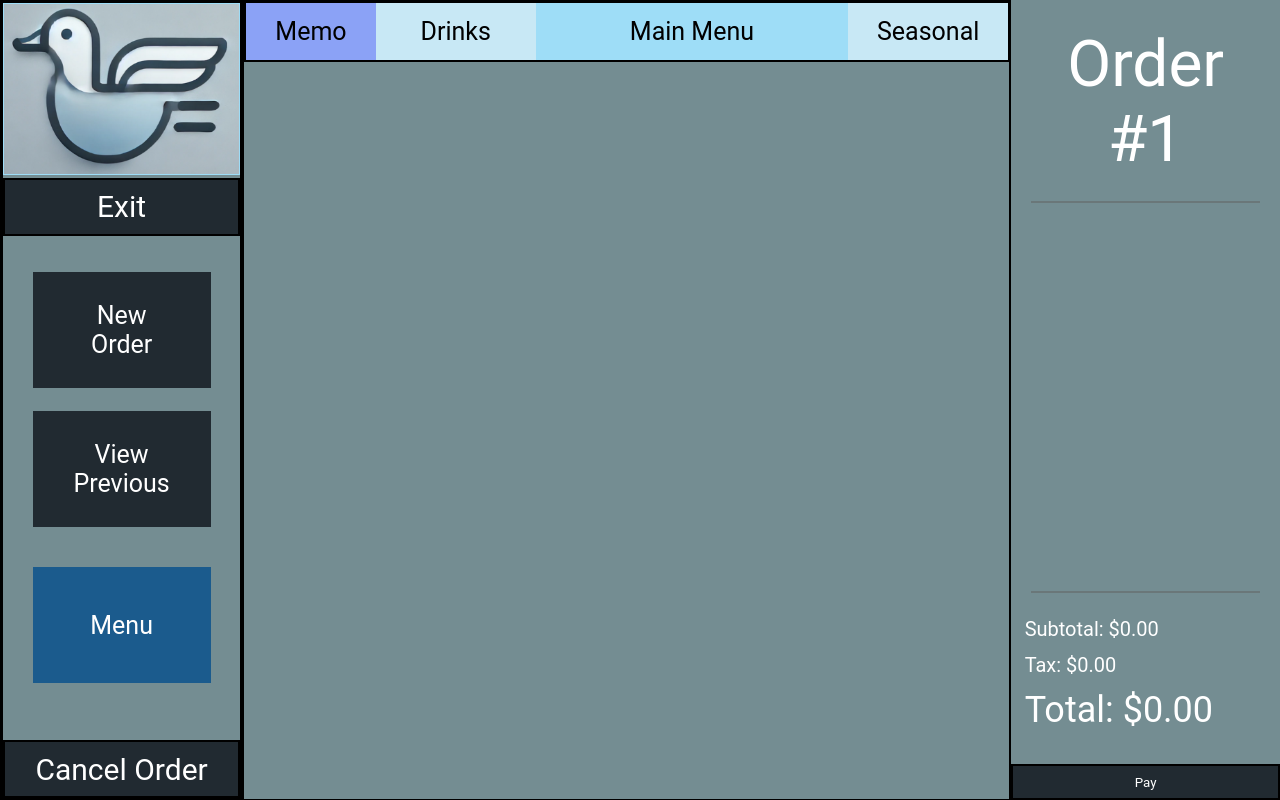
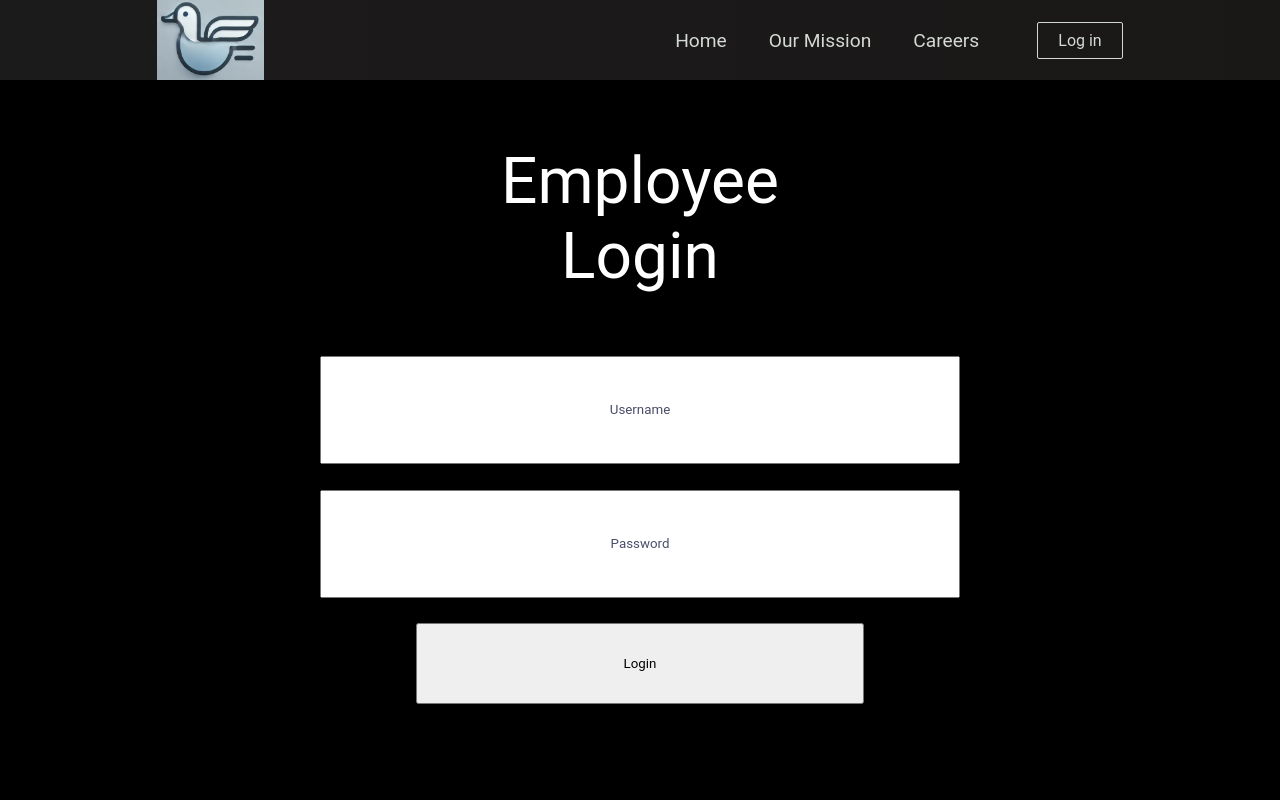
Before and after one commit to CSCE331-Fall2024/PekingsV2, a React (Vite) app in the folder frontend/: page /sign-up in a window 1280 px wide. Built offline with nearby package versions, Linux system fonts and the light colour scheme; no server answers.

Commit message:
Login buttons functioning, implemented logout for cashier and manager. CSS on manager logo image needs fixing due to change to button. Must remove navbar when loading cashier or manager.

```diff
--- a/frontend/src/App.jsx
+++ b/frontend/src/App.jsx
@@ -5,6 +5,7 @@ import { BrowserRouter as Router, Routes, Route } from 'react-router-dom';
 import Home from './components/pages/Home';
 import Career from './components/pages/Careers';
 import Mission from './components/pages/Mission';
+import LogIn from './components/pages/LogIn';
 
 
 const App = () => {
@@ -16,6 +17,7 @@ const App = () => {
           <Route path="/" element={<Home />} />
           <Route path="/Mission" element={<Mission />} />
           <Route path="/Careers" element={<Career />} />
+          <Route path="/sign-up" element={<LogIn />} /> {/* No idea where the sign-up path comes from*/}
         </Routes>
       </Router>
     </>
--- a/frontend/src/Cashier.jsx
+++ b/frontend/src/Cashier.jsx
@@ -15,7 +15,7 @@ function createOrder(orderID) {
     };
 }
 
-const ButtonScreen = () => {
+const Cashier = ({logout}) => {
     const [orderNum, setOrderNum] = useState(1);
     const [screens, setScreens] = useState([createOrder(1)]); // Track screens created
     const [activeScreenIndex, setActiveScreenIndex] = useState(0); // Index of the currently active screen
@@ -75,8 +75,6 @@ const ButtonScreen = () => {
         }
     }
 
-    // console.log(processOrder[activeScreenIndex]);
-
 
     return (
         <div>
@@ -84,7 +82,7 @@ const ButtonScreen = () => {
                 {screens.map((order, index) => (
                     <div className="cashierScreen" key={index} style={{display: index === activeScreenIndex ? 'flex' : 'none'}}>
                         {/*<button onClick={() => console.log(order.status)}/>*/}
-                        <LeftRect centerChange={handleCenterChange} addScreen={addScreen} handleCancel={handleCancel}/>
+                        <LeftRect logout={logout} centerChange={handleCenterChange} addScreen={addScreen} handleCancel={handleCancel}/>
                         <CenterScreen center={order.currentCenter}
                                       order = {order}
                                       centerChange={handleCenterChange}
@@ -107,4 +105,4 @@ const ButtonScreen = () => {
     );
 };
 
-export default ButtonScreen;
+export default Cashier;
--- a/frontend/src/Display.jsx
+++ b/frontend/src/Display.jsx
@@ -4,12 +4,12 @@ import Manager from './Manager';
 import './Display.css';
 /*comment*/
 
-function Display() {
+function Display({logout}) {
     const [selectedSection, setSelectedSection] = useState('Inventory');
     return (
 
         <div className="display-container">
-            <Sidebar onSelect={setSelectedSection}/>
+            <Sidebar logout={logout} onSelect={setSelectedSection}/>
             <Manager selectedSection={selectedSection}/>
         </div>
 
--- a/frontend/src/Sidebar.jsx
+++ b/frontend/src/Sidebar.jsx
@@ -1,11 +1,13 @@
 import React from 'react';
 import './Sidebar.css';
 /*added comment*/
-function Sidebar({ onSelect }) {
+function Sidebar({ logout, onSelect }) {
     return (
         <div className="sidebar">
 
-            <img src = "/images/pekingslogo.png" alt = "PeKing Duck Logo" className = "logo"/>
+            <button onClick={() => logout()}>
+                <img src="/images/pekingslogo.png" alt="PeKing Duck Logo" className="logo"/>
+            </button>
 
             <button onClick={() => onSelect('Inventory')}>Inventory</button>
             <button onClick={() => onSelect('Menu Items')}>Menu Items</button>
--- a/frontend/src/components/cashier/LeftPane.jsx
+++ b/frontend/src/components/cashier/LeftPane.jsx
@@ -1,10 +1,10 @@
 import React from 'react';
 import './LeftPane.css';
 
-function LeftRect({ centerChange, addScreen , handleCancel}) {
+function LeftRect({ logout, centerChange, addScreen , handleCancel}) {
     return (
         <div className="leftRectangle">
-            <button className="logo-cash">
+            <button className="logo-cash" onClick={() => logout()}>
                 <img className="logoButton" src="/images/pekingslogo.png" alt="Logo" />
             </button>
             <button className="exit">Exit</button>
--- /dev/null
+++ b/frontend/src/components/pages/LogIn.css
@@ -0,0 +1,48 @@
+.login-screen{
+    width: 100vw;
+    height: 90vh;
+    display: block;
+    background-color: black;
+}
+
+.title-container-login {
+    width: 100%;
+    height: 25%;
+    /*background-color: black;*/
+    display: flex;          /* Enable flexbox */
+    justify-content: center; /* Center horizontally */
+    /*align-items: center;     !* Center vertically *!*/
+}
+
+.title {
+    text-align: center;   /* Center text within the title */
+    font-size: 400%;
+    margin-top: 5%;
+    color: white;
+}
+
+.login-information-container{
+    width: 100%;
+    height: 75%;
+    /*background-color: black;*/
+    display: flex;
+    flex-direction: column;
+    justify-content: center;
+    align-items: center;
+    color: white;
+    /*gap: 5%;*/
+}
+
+.login-information-container input{
+    width: 50%;
+    height: 20%;
+    text-align: center;
+    margin-bottom: 2%;
+}
+
+.login-information-container button{
+    width: 35%;
+    height: 15%;
+    /*padding-top: 5%;*/
+    text-align: center;
+}
--- /dev/null
+++ b/frontend/src/components/pages/LogIn.jsx
@@ -0,0 +1,145 @@
+import React, { useState } from 'react';
+import './LogIn.css';
+
+import Cashier from '../../Cashier.jsx'
+import Display from '../../Display.jsx'
+
+const employees = [
+    {
+        "id": 1,
+        "username": "ThomasC",
+        "pass": "CC137",
+        "email": null,
+        "position": "employee",
+        "lastClockin": "00:00:00",
+        "isClockedin": false,
+        "pin": null
+    },
+    {
+        "id": 5,
+        "username": "NathanM",
+        "pass": "yourboi",
+        "email": null,
+        "position": "employee",
+        "lastClockin": "00:00:00",
+        "isClockedin": false,
+        "pin": null
+    },
+    {
+        "id": 2,
+        "username": "Fabio",
+        "pass": "thebatcave",
+        "email": null,
+        "position": "employee",
+        "lastClockin": "17:57:46.214",
+        "isClockedin": true,
+        "pin": null
+    },
+    {
+        "id": 4,
+        "username": "NathanL",
+        "pass": "meltmyeyes",
+        "email": null,
+        "position": "employee",
+        "lastClockin": "00:00:00",
+        "isClockedin": true,
+        "pin": null
+    },
+    {
+        "id": 6,
+        "username": "Yasuo",
+        "pass": "hasagi",
+        "email": null,
+        "position": "manager",
+        "lastClockin": "00:00:00",
+        "isClockedin": false,
+        "pin": null
+    },
+    {
+        "id": 3,
+        "username": "Germ",
+        "pass": "Machamp",
+        "email": null,
+        "position": "employee",
+        "lastClockin": "17:28:26.18",
+        "isClockedin": false,
+        "pin": null
+    }
+]
+
+function LogIn(){
+    // State to hold username and password input values
+    const [username, setUsername] = useState('');
+    const [password, setPassword] = useState('');
+
+    const [currentScreen, setCurrentScreen] = useState('login');
+
+    function logout(){
+        setCurrentScreen('login');
+    }
+
+    // Handler for form submission (for simplicity, just logging the values)
+    const handleLogin = () => {
+        for(let i = 0; i < employees.length; i++){
+            if( (employees[i].username.toLowerCase() === username.toLowerCase()) && (employees[i].pass === password) ){
+                console.log(employees[i].position);
+                if(employees[i].position === "employee"){
+                    setCurrentScreen('employee');
+                }else if(employees[i].position === "manager"){
+                    setCurrentScreen('manager');
+                }else{
+                    console.log(employees[i].position);
+                }
+                break;
+            }
+
+            if(i === employees.length - 1){
+                alert('Login credentials not recognized, please try again.');
+            }
+        }
+
+        // In a real scenario, you'd likely send this data to a server for authentication
+        setUsername("");
+        setPassword("");
+    };
+
+    return (
+        <div>
+            {currentScreen === 'login' && (
+                <div className="login-screen">
+                    <div className="title-container-login">
+                        <div className="title">Employee<br/>Login</div>
+                    </div>
+
+                    <div className="login-information-container">
+                        <input
+                            type="text"
+                            placeholder="Username"
+                            value={username}
+                            onChange={(e) => setUsername(e.target.value)}
+                            required
+                        />
+                        <input
+                            type="password"
+                            placeholder="Password"
+                            value={password}
+                            onChange={(e) => setPassword(e.target.value)}
+                            required
+                        />
+                        <button type="submit" onClick={() => handleLogin()}>Login</button>
+                    </div>
+                </div>
+            )}
+
+            {currentScreen === 'employee' && (
+                <Cashier logout={logout} />
+            )}
+
+            {currentScreen === 'manager' && (
+                <Display logout={logout} />
+            )}
+        </div>
+    );
+}
+
+export default LogIn;
--- a/frontend/src/main.jsx
+++ b/frontend/src/main.jsx
@@ -9,8 +9,8 @@ import Cashier from './Cashier.jsx'
 
 createRoot(document.getElementById('root')).render(
     <StrictMode>
-        {/*<App/>*/}
-        <Cashier/>
+        <App/>
+        {/*<Cashier/>*/}
         {/*<Display/>*/}
     </StrictMode>,
 )
```
